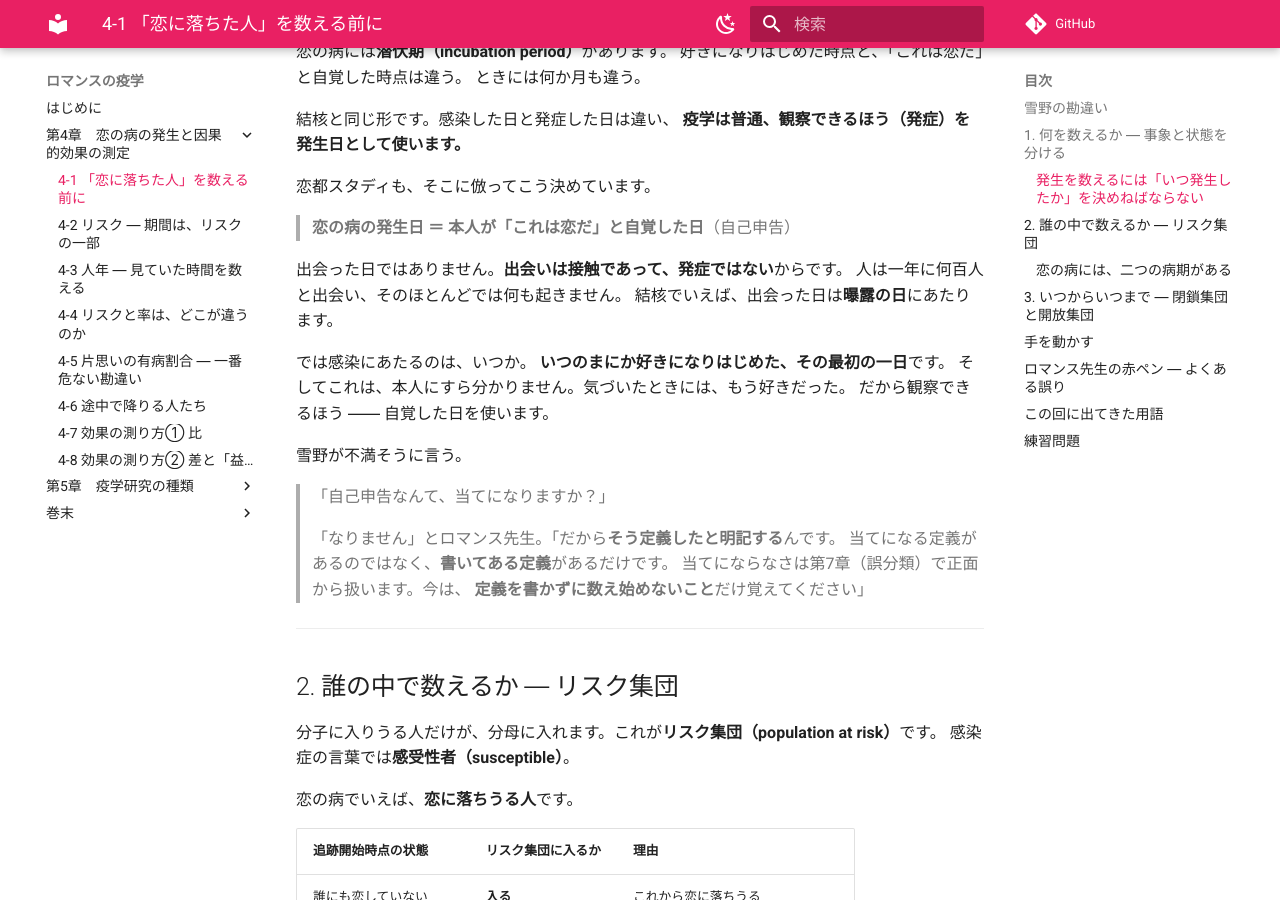
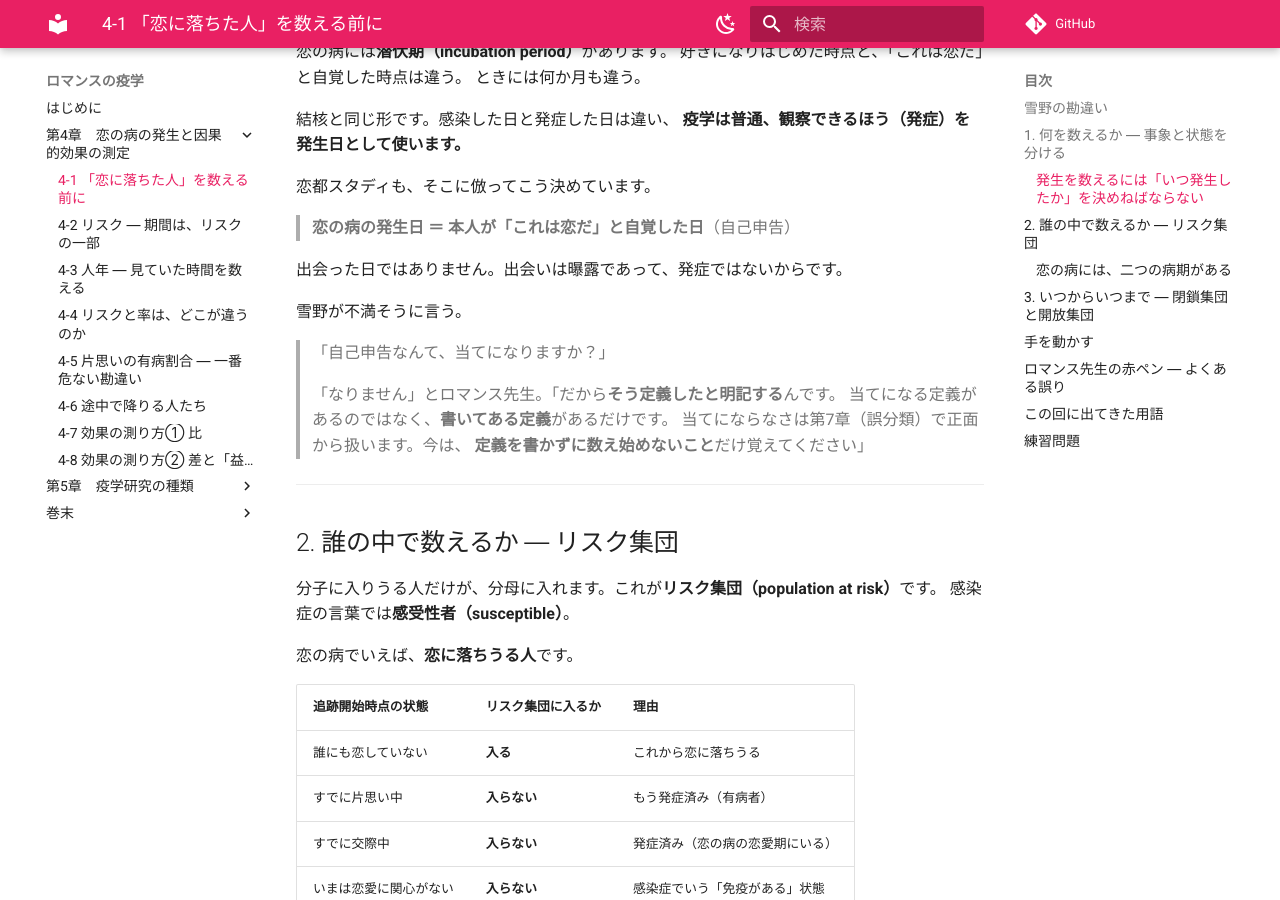
Before and after one commit to ichirio/romance-ekigaku, an MkDocs documentation site: the page built from docs/ch04/ch04-01.md, in a window 1280 px wide and 900 px high, scrolled down 1512 px. Built offline with MkDocs 1.6.1 and Material for MkDocs 9.7.7, drawn with Linux system fonts in a browser that asks for light colours; comment, search, counter and statistics services are not loaded.

Commit message:
発生日の定義を元の簡潔さに戻す
前コミットで、出会った日を曝露として位置づけ直した際に、説明を四段落に
膨らませていた。指摘を受けて一行へ戻す。

  出会った日ではありません。出会いは曝露であって、発症ではないからです。

この章が教えるのはリスク・発生率・有病割合であって、感染の比喩ではない。
発生日の定義は前提であって主題ではないので、元と同じ分量で足りる。
誤りの修正（出会った日＝曝露であって感染ではない）は、この一行に残っている。

CONTRIBUTING に規則を追記。指摘を本文の場面にしてよいのは、それ自体が
その章の教える内容であるときだけ。前提となる用語の定義は簡潔に。

Co-Authored-By: Claude Opus 5 <noreply@anthropic.com>

```diff
--- a/docs/ch04/ch04-01.md
+++ b/docs/ch04/ch04-01.md
@@ -66,14 +66,7 @@ $$
 
 > **恋の病の発生日 ＝ 本人が「これは恋だ」と自覚した日**（自己申告）
 
-出会った日ではありません。**出会いは接触であって、発症ではない**からです。
-人は一年に何百人と出会い、そのほとんどでは何も起きません。
-結核でいえば、出会った日は**曝露の日**にあたります。
-
-では感染にあたるのは、いつか。
-**いつのまにか好きになりはじめた、その最初の一日**です。
-そしてこれは、本人にすら分かりません。気づいたときには、もう好きだった。
-だから観察できるほう ―― 自覚した日を使います。
+出会った日ではありません。出会いは曝露であって、発症ではないからです。
 
 雪野が不満そうに言う。
 
```
Also changed, not shown: CONTRIBUTING.md (+3 -0 lines).
